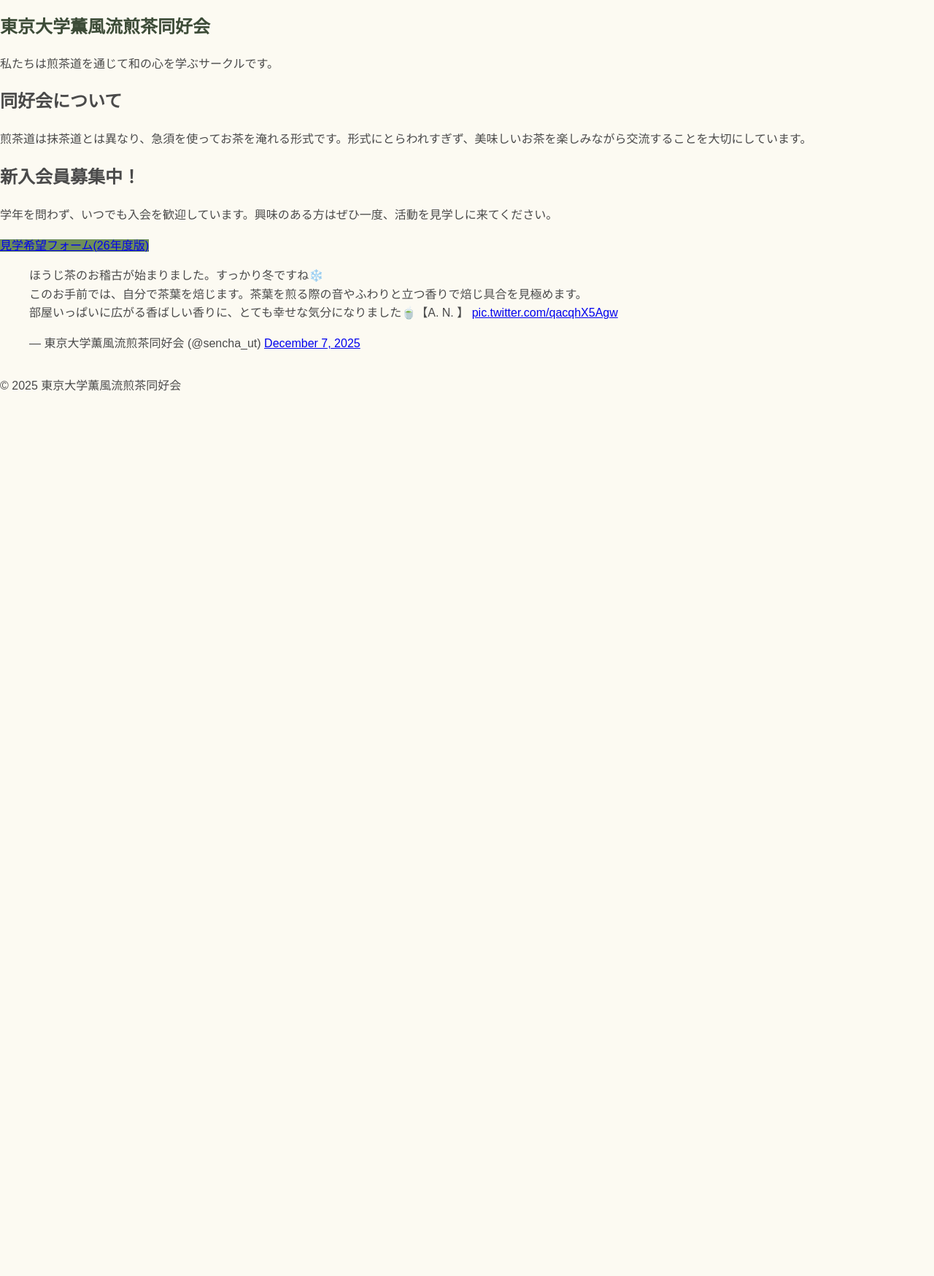
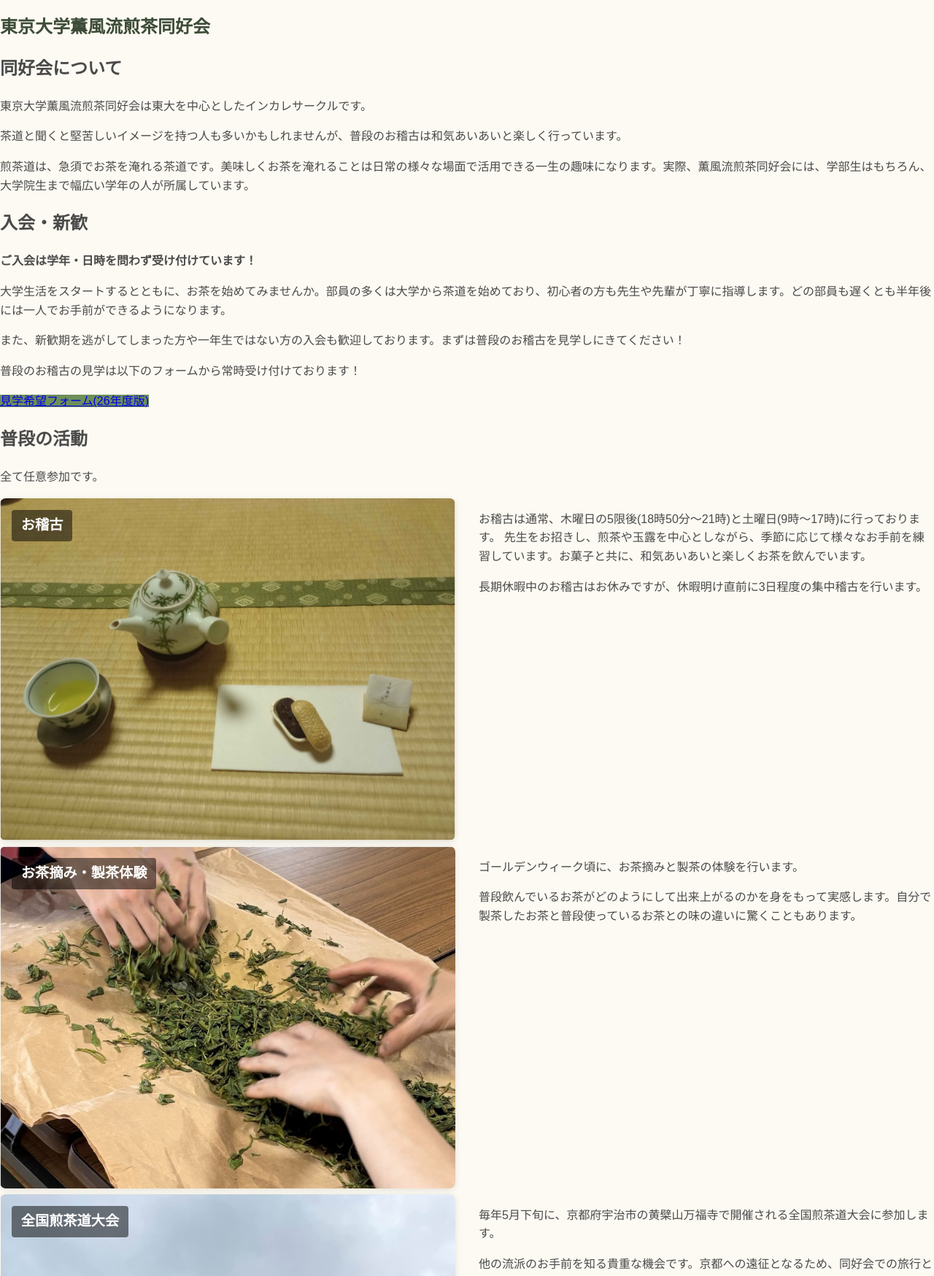
Before and after one commit to citrusml/sencha_ut, a Jekyll site: the page built from index.html, in a window 1280 px wide, cut to the strip 795-2544 px from the top of the page. Shown: the whole strip at 73% size. Built offline with Jekyll 4.4.1, drawn with Linux system fonts in a browser that asks for light colours; some web fonts are replaced; comment, search, counter and statistics services are not loaded; before the commit the page ends 1352 px from its top, so only the background shows below that; some of the changed text lies outside the part shown.

Commit message:
homeの文章

```diff
--- a/assets/css/style.css
+++ b/assets/css/style.css
@@ -358,3 +358,71 @@
     line-height: 1.3;             /* 行間も少し調整 */
   }
 }
+
+/* === レスポンシブな写真と文章のレイアウト === */
+.responsive-section {
+  display: flex;
+  flex-wrap: wrap;
+  gap: 2rem;
+  align-items: flex-start;
+}
+
+/* タイトルを画像上に重ねる */
+.responsive-image {
+  position: relative;
+}
+
+.image-overlay {
+  position: absolute;
+  top: 1rem;
+  left: 1rem;
+  margin: 0;
+  padding: 0.4rem 0.8rem;
+  background: rgba(0, 0, 0, 0.5);
+  color: #fff;
+  font-size: 1.2rem;
+  border-radius: 4px;
+  z-index: 2;
+}
+
+.responsive-image {
+  flex: 1;
+  min-width: 300px;
+  order: 1; /* パソコンでは左に表示 */
+}
+
+.responsive-image img {
+  width: 100%;
+  height: auto;
+  border-radius: 8px;
+  box-shadow: 0 2px 8px rgba(0, 0, 0, 0.1);
+}
+
+.responsive-text {
+  flex: 1;
+  min-width: 300px;
+  order: 2; /* パソコンでは右に表示 */
+}
+
+.responsive-text h3 {
+  font-family: 'Shippori Mincho', serif;
+  color: var(--accent-dark);
+  margin-top: 0;
+}
+
+/* スマホ対応：上に写真、下に文章 */
+@media (max-width: 768px) {
+  .responsive-section {
+    flex-direction: column;
+  }
+
+  .responsive-image {
+    order: 1;
+    min-width: auto;
+  }
+
+  .responsive-text {
+    order: 2;
+    min-width: auto;
+  }
+}
--- a/index.html
+++ b/index.html
@@ -34,21 +34,101 @@
         <h1 class="mb-4 font-shippori color-accent-dark">
           東京大学薫風流煎茶同好会
         </h1>
-        <p class="lead">私たちは煎茶道を通じて和の心を学ぶサークルです。</p>
 
         <h2 class="mt-5 h4 border-bottom pb-2 border-color-default">
           同好会について
         </h2>
-        <p>煎茶道は抹茶道とは異なり、急須を使ってお茶を淹れる形式です。形式にとらわれすぎず、美味しいお茶を楽しみながら交流することを大切にしています。</p>
+        <p>東京大学薫風流煎茶同好会は東大を中心としたインカレサークルです。</p>
+        <p>
+        茶道と聞くと堅苦しいイメージを持つ人も多いかもしれませんが、普段のお稽古は和気あいあいと楽しく行っています。
+        </p>
+        <p>
+        煎茶道は、急須でお茶を淹れる茶道です。美味しくお茶を淹れることは日常の様々な場面で活用できる一生の趣味になります。実際、薫風流煎茶同好会には、学部生はもちろん、大学院生まで幅広い学年の人が所属しています。
+        </p>
 
         <h2 class="mt-5 h4 border-bottom pb-2 border-color-default">
-          新入会員募集中！
+          入会・新歓
         </h2>
-        <p>学年を問わず、いつでも入会を歓迎しています。興味のある方はぜひ一度、活動を見学しに来てください。</p>
+        <p><strong>ご入会は学年・日時を問わず受け付けています！</strong></p>
+        <p>大学生活をスタートするとともに、お茶を始めてみませんか。部員の多くは大学から茶道を始めており、初心者の方も先生や先輩が丁寧に指導します。どの部員も遅くとも半年後には一人でお手前ができるようになります。</p>
+        <p>また、新歓期を逃がしてしまった方や一年生ではない方の入会も歓迎しております。まずは普段のお稽古を見学しにきてください！</p>
+        <p>普段のお稽古の見学は以下のフォームから常時受け付けております！</p>
 
         <a href="https://forms.gle/eUJz89aFUpFzQWmS8" target="_blank" class="btn btn-primary mt-3 px-4 py-2">
           見学希望フォーム(26年度版)
         </a>
+
+        <h2 class="mt-5 h4 border-bottom pb-2 border-color-default">
+          普段の活動
+        </h2>
+        <p>全て任意参加です。</p>
+
+        <!-- レスポンシブな写真と文章のレイアウト -->
+        <div class="responsive-section mt-5">
+          <div class="responsive-image">
+            <h3 class="image-overlay">お稽古</h3>
+            <img src="/assets/images/お稽古の様子.png" alt="普段のお稽古の様子">
+          </div>
+          <div class="responsive-text">
+            <p>
+              お稽古は通常、木曜日の5限後(18時50分〜21時)と土曜日(9時〜17時)に行っております。
+              先生をお招きし、煎茶や玉露を中心としながら、季節に応じて様々なお手前を練習しています。お菓子と共に、和気あいあいと楽しくお茶を飲んでいます。
+            </p>
+            <p>長期休暇中のお稽古はお休みですが、休暇明け直前に3日程度の集中稽古を行います。</p>
+          </div>
+        </div>
+
+        <div class="responsive-section mt-5">
+          <div class="responsive-image">
+            <h3 class="image-overlay">お茶摘み・製茶体験</h3>
+            <img src="/assets/images/製茶体験.jpg" alt="お茶摘み・製茶体験">
+          </div>
+          <div class="responsive-text">
+            <p>ゴールデンウィーク頃に、お茶摘みと製茶の体験を行います。</p>
+            <p>
+              普段飲んでいるお茶がどのようにして出来上がるのかを身をもって実感します。自分で製茶したお茶と普段使っているお茶との味の違いに驚くこともあります。
+            </p>
+          </div>
+        </div>
+
+        <div class="responsive-section mt-5">
+          <div class="responsive-image">
+            <h3 class="image-overlay">全国煎茶道大会</h3>
+            <img src="/assets/images/黄檗.png" alt="全国線茶道大会">
+          </div>
+          <div class="responsive-text">
+            <p>毎年5月下旬に、京都府宇治市の黄檗山万福寺で開催される全国煎茶道大会に参加します。</p>
+            <p>
+              他の流派のお手前を知る貴重な機会です。京都への遠征となるため、同好会での旅行として楽しむことも兼ねています。
+            </p>
+          </div>
+        </div>
+
+        <div class="responsive-section mt-5">
+          <div class="responsive-image">
+            <h3 class="image-overlay">駒場祭茶会</h3>
+            <img src="/assets/images/駒場祭茶会.png" alt="駒場祭茶会">
+          </div>
+          <div class="responsive-text">
+            <p>毎年11月下旬に、東京大学駒場キャンパスで行われる駒場祭でお茶会を開催します。</p>
+            <p>
+              1年生が人前で初めてお手前を披露する機会でもあり、初年度は駒場祭茶会を目標としてお稽古を行います。
+            </p>
+          </div>
+        </div>
+
+        <div class="responsive-section mt-5">
+          <div class="responsive-image">
+            <h3 class="image-overlay">東京大煎茶会</h3>
+            <img src="/assets/images/駒場祭茶会.png" alt="東京大煎茶会">
+          </div>
+          <div class="responsive-text">
+            <p>
+              毎年11月下旬に、東京都新橋で開催される東京大煎茶会に参加します。全国煎茶道大会と同様に、他の流派のお手前を知る貴重な機会です。ここで新しくお道具を購入する1年生もいます。
+            </p>
+          </div>
+        </div>
+
       </section>
     </div>
     <div class="col-lg-4 twitter-container">
```
Also changed, not shown: README.txt, assets/images/お稽古の様子.png (added), assets/images/製茶体験.jpg (added), assets/images/駒場祭茶会.png (added), assets/images/黄檗.png (added), 1 other file.
